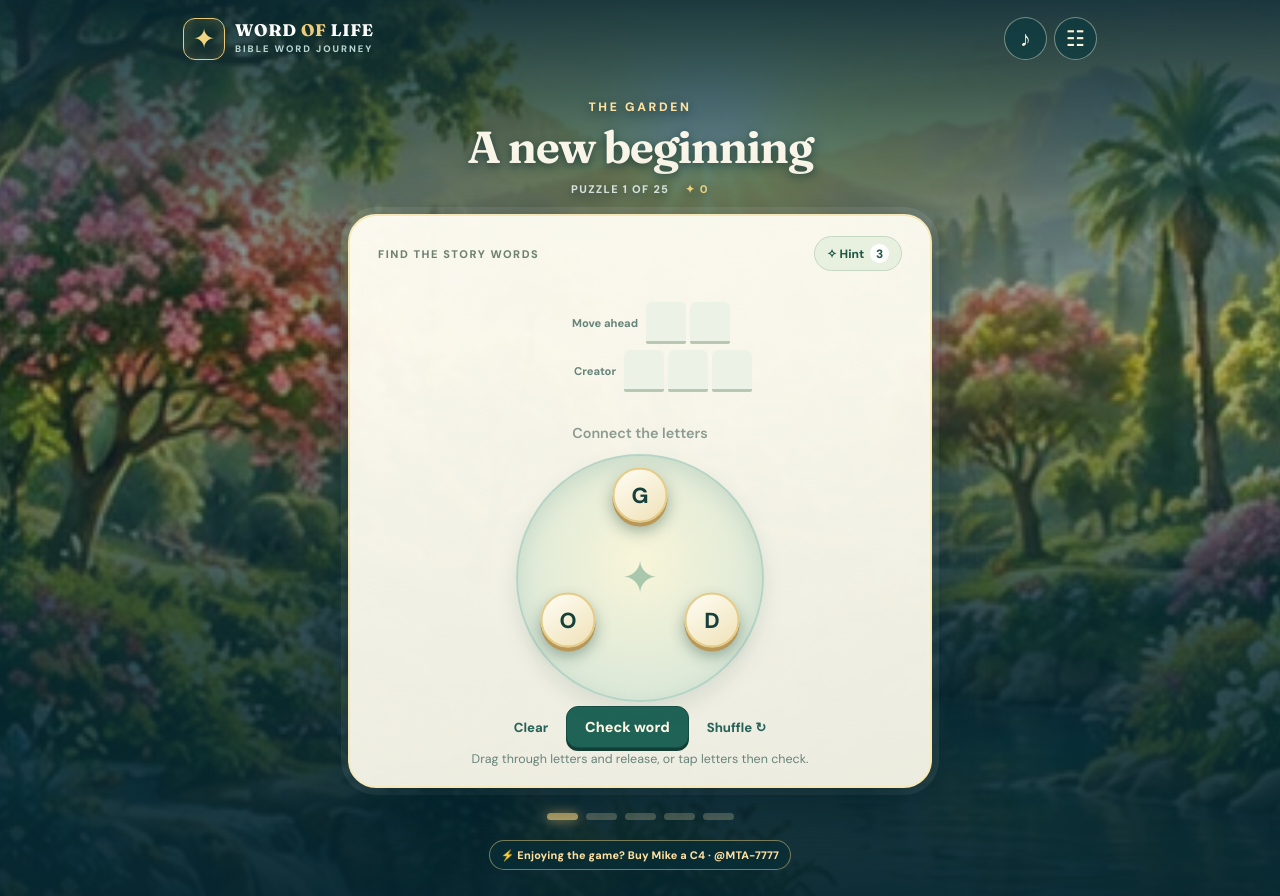
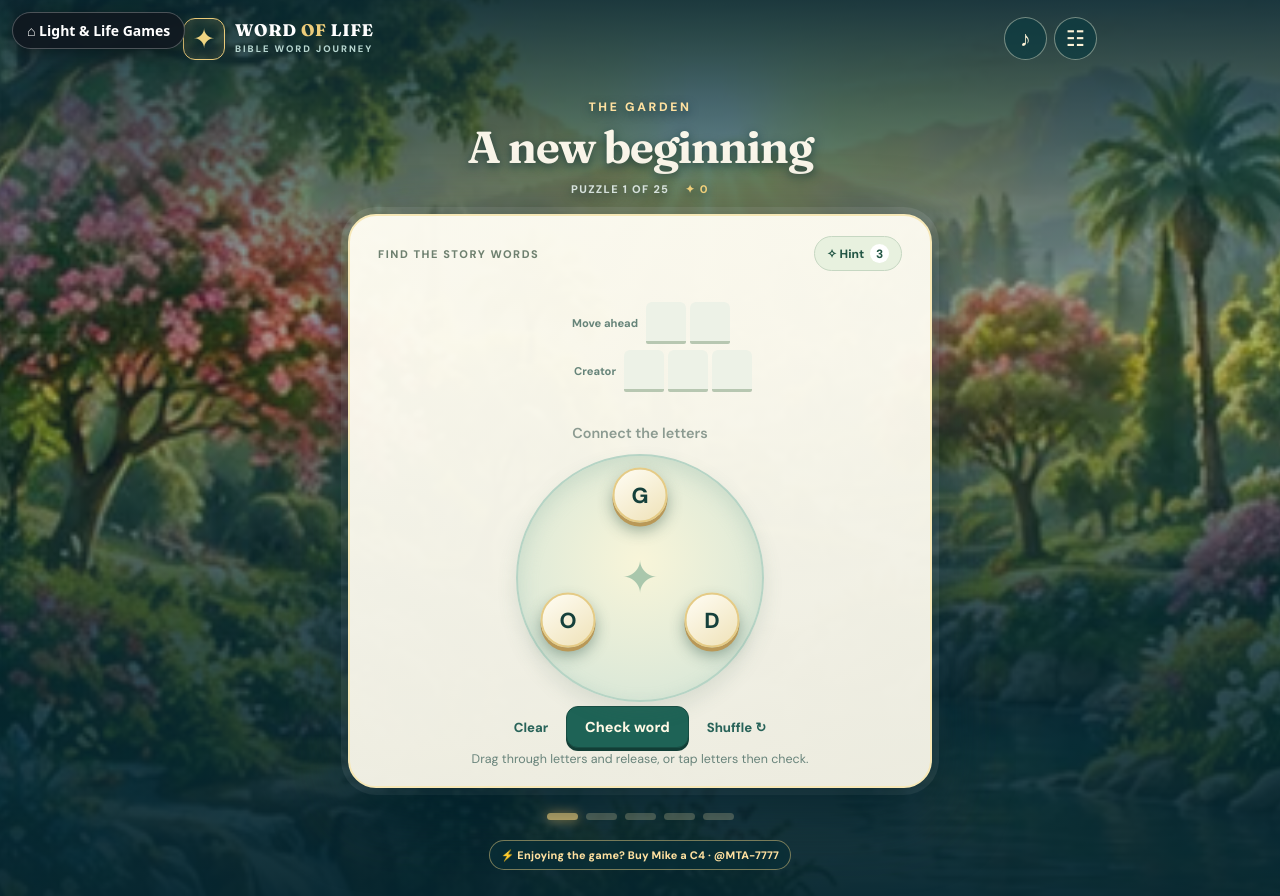
Before and after one commit to crownofthornsworship/word-of-life, a plain HTML site: page index.html in a window 1280 px wide. Drawn offline with Linux system fonts and the light colour scheme.

Commit message:
Add Light & Life Games home button

```diff
--- a/index.html
+++ b/index.html
@@ -20,6 +20,7 @@
   <link rel="stylesheet" href="styles.css">
 <style>.c4-tip{display:flex;width:max-content;max-width:100%;margin:10px auto 4px;padding:7px 11px;border:1px solid #d8c17b88;border-radius:999px;background:#092e36b8;color:#ffe1a0;text-decoration:none;font-size:.68rem;font-weight:800;letter-spacing:.02em;backdrop-filter:blur(5px)}.c4-tip:hover{background:#123f45;border-color:#ffe1a0}</style></head>
 <body>
+<a href="https://crownofthornsworship.github.io/light-and-life-games/" aria-label="Back to Light & Life Games" style="position:fixed;top:max(12px,env(safe-area-inset-top));left:max(12px,env(safe-area-inset-left));z-index:99999;padding:10px 14px;border-radius:999px;background:#101820e6;color:#fff;text-decoration:none;font:800 14px/1.1 system-ui,-apple-system,sans-serif;box-shadow:0 4px 18px #0006;border:1px solid #ffffff40;backdrop-filter:blur(8px)">⌂ Light & Life Games</a>
   <div class="game" id="game">
     <div class="scenery" id="scenery" aria-hidden="true"></div>
     <div class="shade" aria-hidden="true"></div>
```
